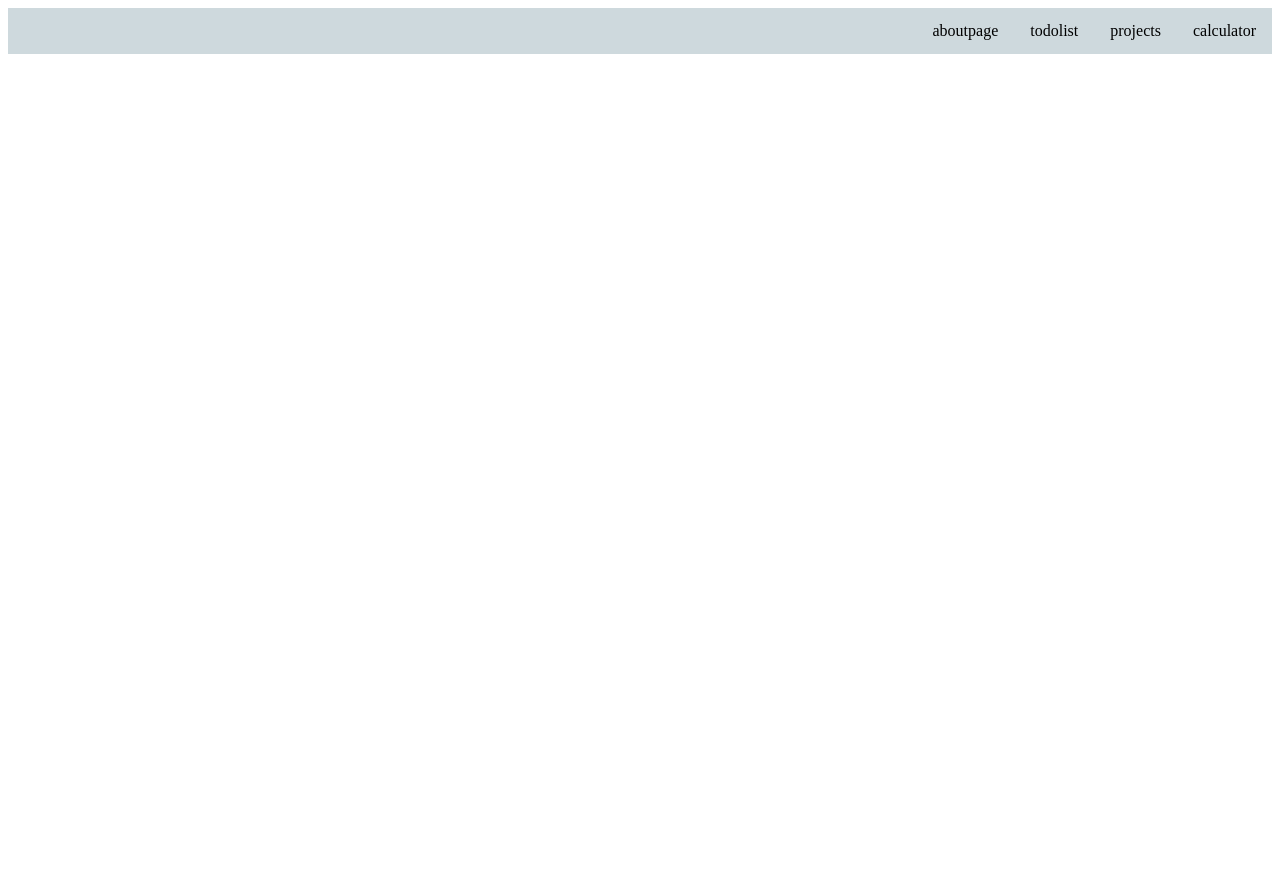
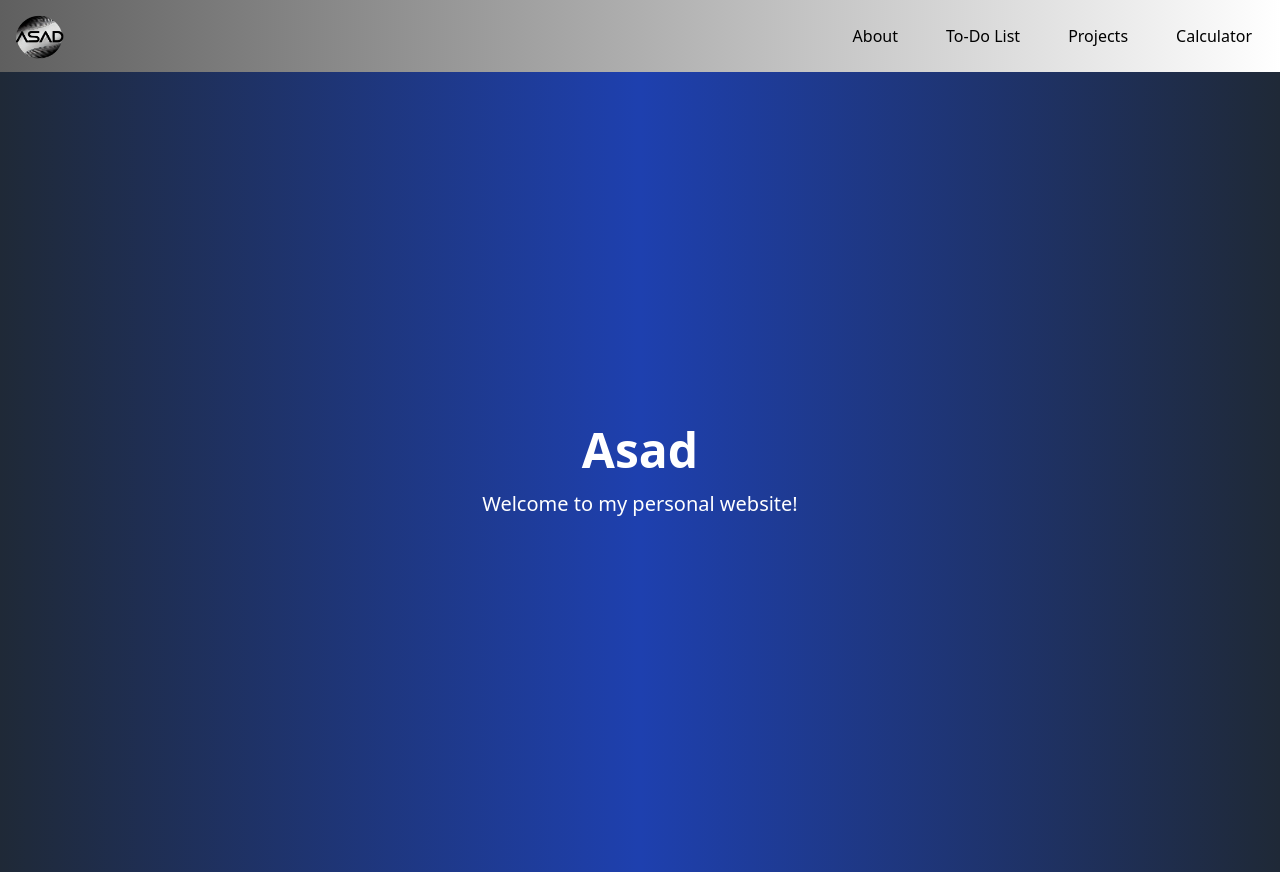
Before and after one commit to asad2502/AsadPersonalWebsite, a Flask app: page / in a window 1280 px wide. Before the commit the page ends 54 px from the top, so only its background shows below. Run offline with Flask 3, Linux system fonts and the light colour scheme.

Commit message:
learning properties of css

```diff
--- a/main.py
+++ b/main.py
@@ -32,4 +32,4 @@ def projects():
 
 # run app
 if __name__ == '__main__':
-    app.run(debug=True)
+    app.run(debug=True,port=8080)
--- a/templates/landingpage.html
+++ b/templates/landingpage.html
@@ -1,47 +1,44 @@
 <!DOCTYPE html>
-<html>
+<html lang="en">
 <head>
-<title>Page Title</title>
+    <meta charset="UTF-8">
+    <meta name="viewport" content="width=device-width, initial-scale=1.0">
+    <title>Asad Website</title>
 
+    <!-- Tailwind CSS CDN -->
+    <link href="https://cdn.jsdelivr.net/npm/tailwindcss@2.2.19/dist/tailwind.min.css" rel="stylesheet">
 
-<style>
+    <style>
+        /* Custom gradient for navigation */
+        #asadnav {
+            background: linear-gradient(to right, #5f5f5f, #ffffff);
+        }
+    </style>
+</head>
+<body class="bg-lightblue">
 
-#asadnav {
-    background-color: #ced9dd;
-    overflow: hidden;
-}
+    <!-- Navigation Bar -->
+    <nav id="asadnav" class="w-full shadow-md">
+        <div class="container mx-auto flex items-center justify-between px-4 py-3">
+            <a href="/" class="flex items-center">
+                <img src="{{ url_for('static', filename='images/logo.png') }}" alt="My Image" class="w-12 h-12">
+            </a>
+            <div class="flex space-x-6">
+                <a href="about" class="text-black hover:bg-gray-600 hover:text-white px-3 py-2 rounded-md">About</a>
+                <a href="todolist" class="text-black hover:bg-gray-600 hover:text-white px-3 py-2 rounded-md">To-Do List</a>
+                <a href="projects" class="text-black hover:bg-gray-600 hover:text-white px-3 py-2 rounded-md">Projects</a>
+                <a href="calculator" class="text-black hover:bg-gray-600 hover:text-white px-3 py-2 rounded-md">Calculator</a>
+            </div>
+        </div>
+    </nav>
 
-#asadnav a {
-    float: right;
-    display: block;
-    color: black;
-    text-align: center;
-    padding: 14px 16px;
-    text-decoration: none;
-
-}
-
-#asadnav a:hover {
-    background-color: #555;
-    color: white;
-}
-
-
-</style>
-
-
-
-
-
-</head>
-<body>
-
-    <div id = "asadnav">
-        <a href="calculator">calculator</a>
-        <a href="projects">projects</a>
-        <a href="todolist">todolist</a>
-        <a href="about">aboutpage</a>
-    </div>
+    <!-- Hero Section -->
+    <section class="flex items-center justify-center h-screen bg-gradient-to-r from-gray-800 via-blue-800 to-gray-800 text-white">
+        <div class="text-center">
+            <h1 class="text-5xl font-bold">Asad</h1>
+            <p class="mt-4 text-xl">Welcome to my personal website!</p>
+        </div>
+    </section>
 
 </body>
 </html>
```
Also changed, not shown: templates/aboutpage.html (+29 -3 lines), static/images/logo.png (added), 2 other files.
